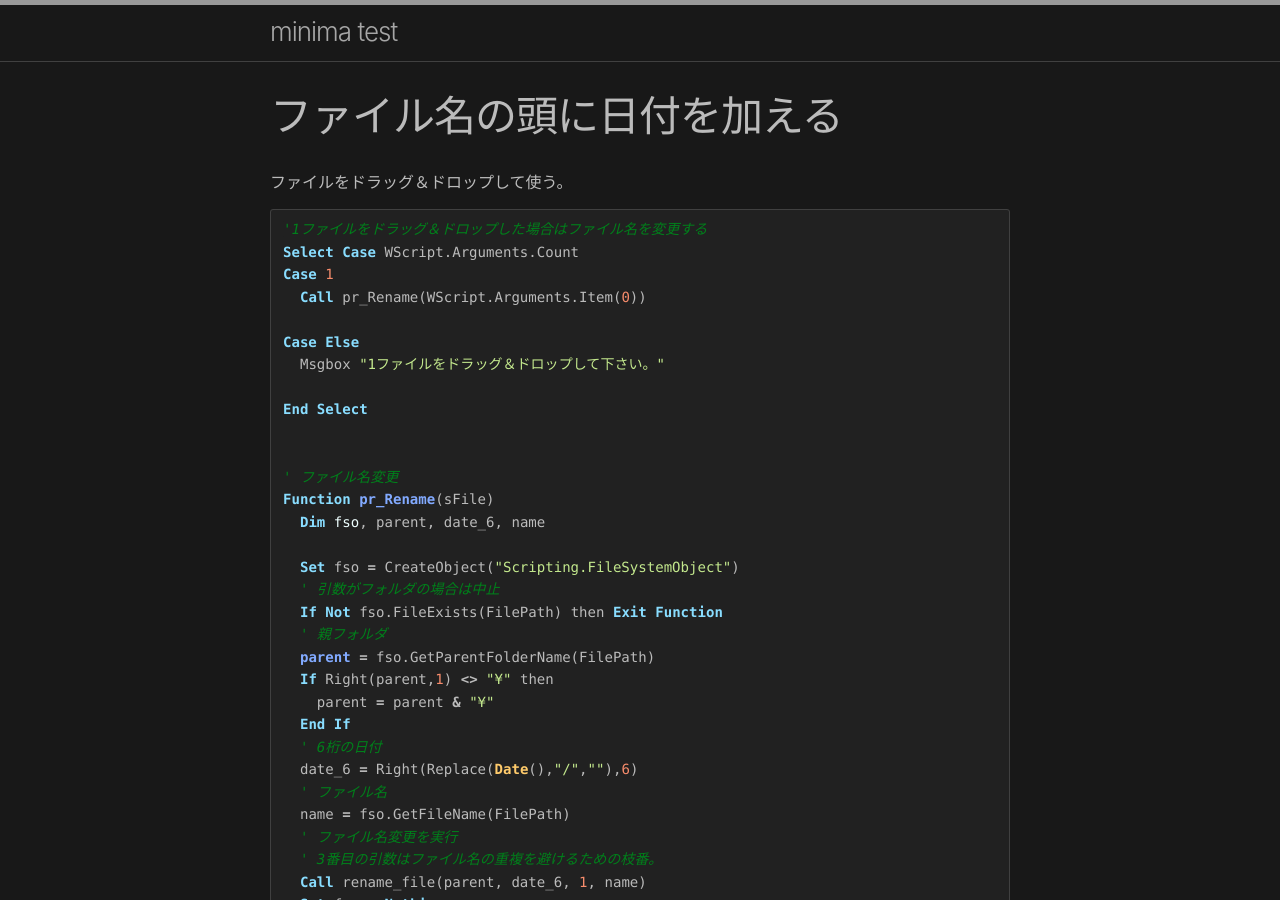
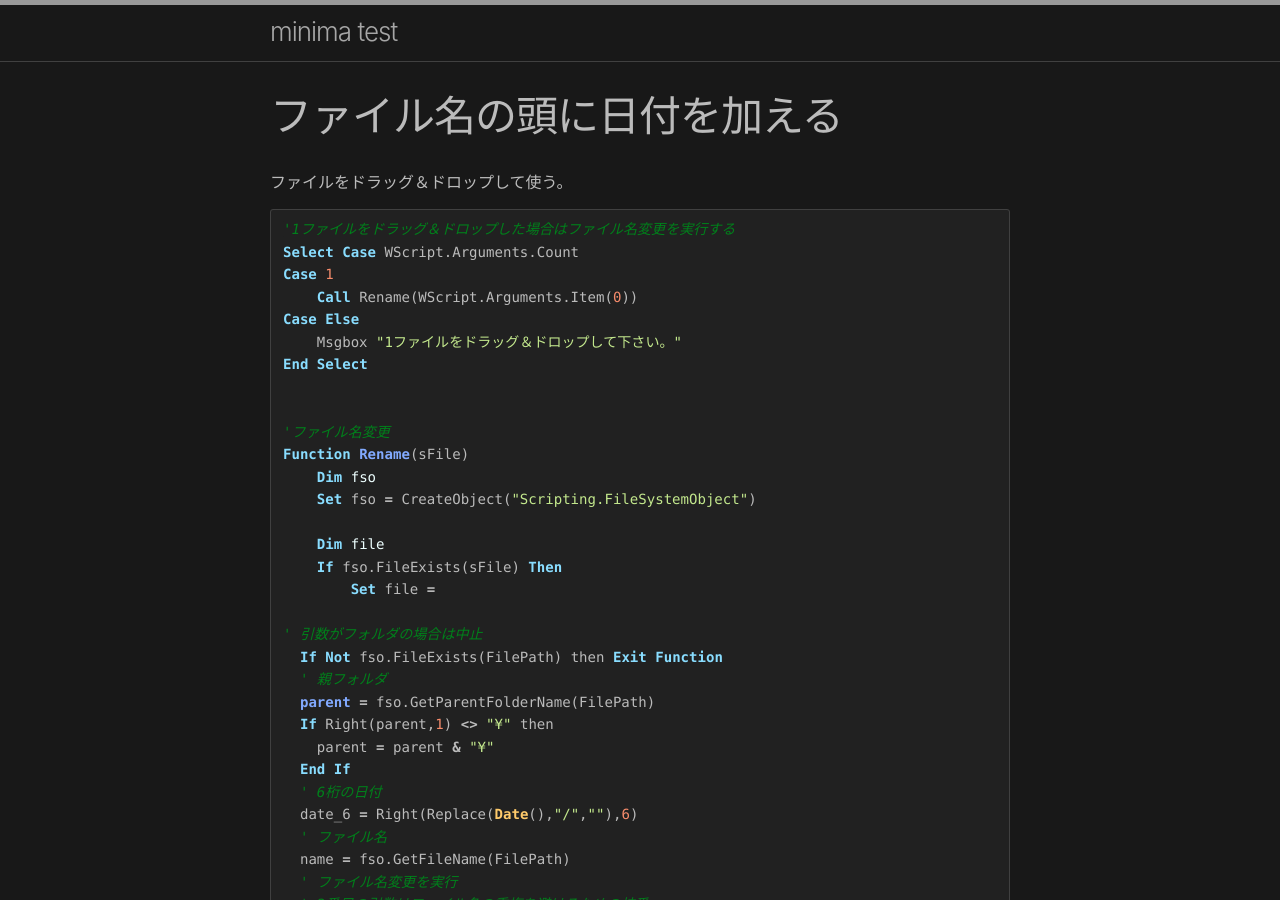
Before and after one commit to sammaya164/minima-test, a Jekyll site: the page built from _posts/2021-11-12-rename.md, in a window 1280 px wide and 900 px high. Built offline with Jekyll 4.4.1, drawn with Linux system fonts in a browser that asks for light colours.

Commit message:
Update 2021-11-12-rename.md

````diff
--- a/_posts/2021-11-12-rename.md
+++ b/_posts/2021-11-12-rename.md
@@ -6,23 +6,25 @@ title: "ファイル名の頭に日付を加える"
 ファイルをドラッグ＆ドロップして使う。
 
 ```vb
-'1ファイルをドラッグ＆ドロップした場合はファイル名を変更する
+'1ファイルをドラッグ＆ドロップした場合はファイル名変更を実行する
 Select Case WScript.Arguments.Count
 Case 1
-  Call pr_Rename(WScript.Arguments.Item(0))
-
+    Call Rename(WScript.Arguments.Item(0))
 Case Else
-  Msgbox "1ファイルをドラッグ＆ドロップして下さい。"
-
+    Msgbox "1ファイルをドラッグ＆ドロップして下さい。"
 End Select
 
 
-' ファイル名変更
-Function pr_Rename(sFile)
-  Dim fso, parent, date_6, name
+'ファイル名変更
+Function Rename(sFile)
+    Dim fso
+    Set fso = CreateObject("Scripting.FileSystemObject")
 
-  Set fso = CreateObject("Scripting.FileSystemObject")
-  ' 引数がフォルダの場合は中止
+    Dim file
+    If fso.FileExists(sFile) Then
+        Set file =
+
+' 引数がフォルダの場合は中止
   If Not fso.FileExists(FilePath) then Exit Function
   ' 親フォルダ
   parent = fso.GetParentFolderName(FilePath)
````
